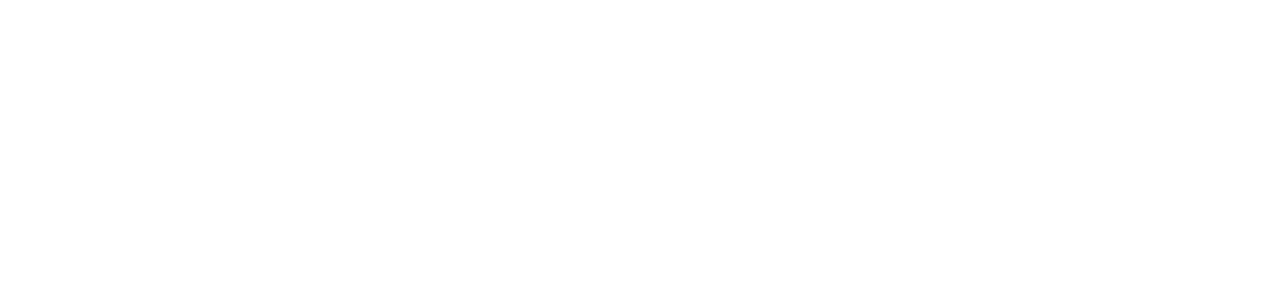
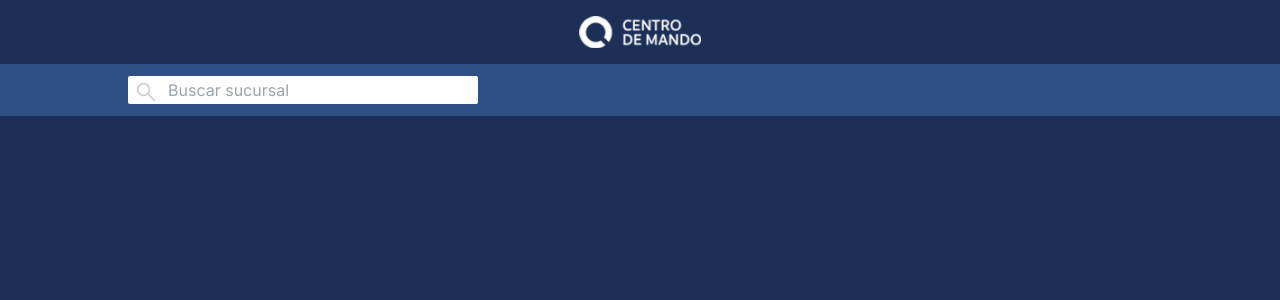
Before and after one commit to luisFelipeEvilla/zeroq-dashboard, a Next.js app: page / in a window 1280 px wide. Shown: the top 300 px of the page. Built offline with nearby package versions, Linux system fonts and the light colour scheme.

Commit message:
feature (navbar): navbar mockup, need functionality to fetch data

```diff
--- a/app/layout.tsx
+++ b/app/layout.tsx
@@ -1,12 +1,14 @@
 import type { Metadata } from "next";
 import { Inter } from "next/font/google";
 import "./globals.css";
+import Navbar from "@/components/Navbar";
+import Header from "@/components/Header/Header";
 
 const inter = Inter({ subsets: ["latin"] });
 
 export const metadata: Metadata = {
-  title: "Create Next App",
-  description: "Generated by create next app",
+  title: "ZeroQ Centro de mando",
+  description: "Centro de mando ZeroQ",
 };
 
 export default function RootLayout({
@@ -16,7 +18,10 @@
 }>) {
   return (
     <html lang="en">
-      <body className={inter.className}>{children}</body>
+      <body className={`${inter.className} bg-primary`}>
+        <Header/>
+        <Navbar/>
+        {children}</body>
     </html>
   );
 }
--- /dev/null
+++ b/components/Header/Header.tsx
@@ -0,0 +1,7 @@
+export default function Header() {
+    return (
+        <div className="max-w-[1024px] py-4 mx-auto">
+            <img src="/images/logo.png" alt="CENTRO DE MANDO" className="h-8 mx-auto"/>
+        </div>
+    )
+}
--- /dev/null
+++ b/components/Navbar.tsx
@@ -0,0 +1,23 @@
+export default function Navbar() {
+  return (
+    <nav className="bg-secondary w-full">
+      <div className="max-w-[1024px] mx-auto py-3">
+        <form className="">
+          <div className="relative">
+            <input
+              type="text"
+              placeholder="Buscar sucursal"
+              className={`w-[350px] bg-white rounded-sm py-[2px] pl-10  text-base
+              focus:outline-none focus:ring-2 focus:ring-secondary focus:ring-opacity-50`}
+            />
+            <img
+              src="/icons/search.png"
+              alt="Buscar"
+              className="w-5 h-5 absolute top-[6px] left-2"
+            />
+          </div>
+        </form>
+      </div>
+    </nav>
+  );
+}
--- a/tailwind.config.ts
+++ b/tailwind.config.ts
@@ -6,7 +6,14 @@
     "./components/**/*.{js,ts,jsx,tsx,mdx}",
     "./app/**/*.{js,ts,jsx,tsx,mdx}",
   ],
-  theme: {},
+  theme: {
+    extend: {
+      colors: {
+        primary: "#1c2f57",
+        secondary: "#2d4f83",
+      },
+    },
+  },
   plugins: [],
 };
 export default config;
```
Also changed, not shown: public/icons/search.png (added), public/images/logo.png (added).
